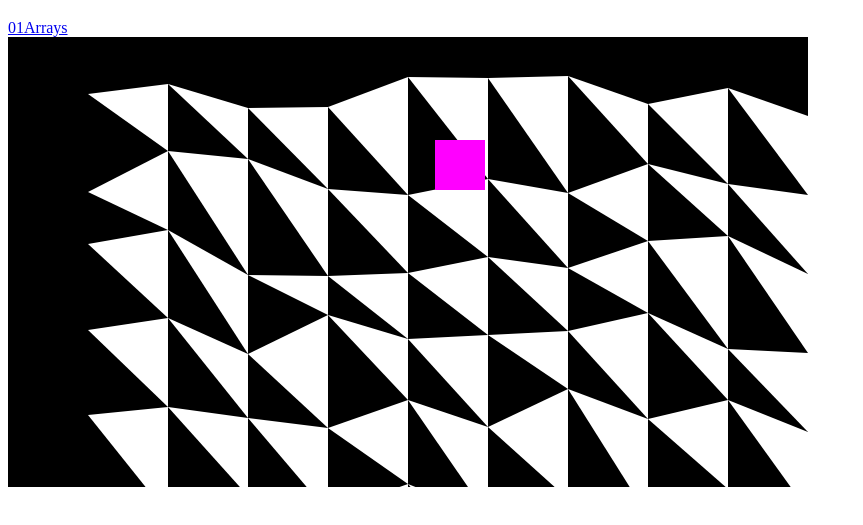
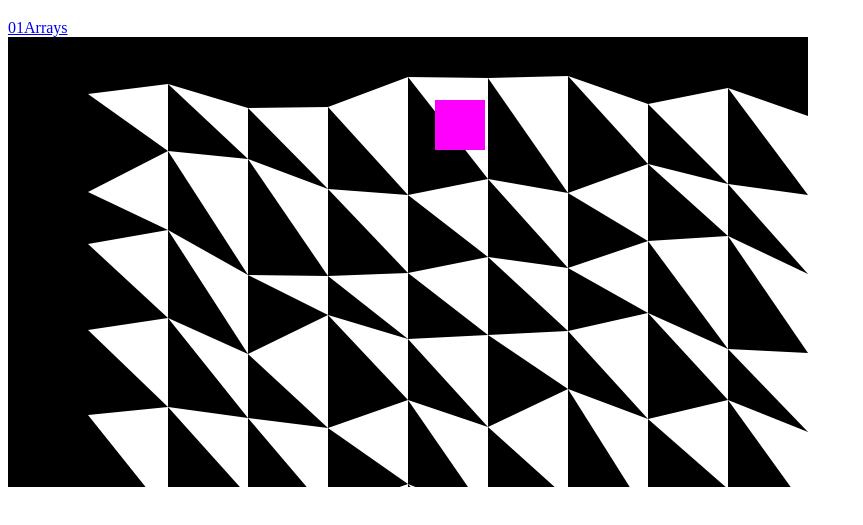
Before and after one commit to bezabu/bb-js-experiment, a plain HTML site: page index.html in a window 1280 px wide. Shown: the part 61-586 px from the top of the page, without its empty margins (0-863 px from the left). Drawn offline with Linux system fonts and the light colour scheme.

Commit message:
Added height offset to y coord in playerdraw based on heightmap

```diff
--- a/assets/js/script.js
+++ b/assets/js/script.js
@@ -9,7 +9,7 @@ function initGame() {
     let terrain = [];
     let rows = 11;
     let columns = 11;
-
+    let tileWidth = 80;
     // creating two-dimensional array
     for (let i = 0; i < rows; i++) {
         terrain[i] = [];
@@ -36,8 +36,8 @@ function initGame() {
         playerMove(player, event.key);
     });
     console.log("initialized");
-    playerDraw(player);
-    setInterval(gameLoop, 40, player, terrain);
+    playerDraw(player, terrain, tileWidth);
+    setInterval(gameLoop, 40, player, terrain, tileWidth);
 }
 
 
@@ -60,19 +60,21 @@ function playerMove(player, eventKey) {
     }
 
 }
-function playerDraw(drawObject) {
+function playerDraw(drawObject, terrain, tileWidth) {
     const canvas = document.getElementById("game-area");
     const ctx = canvas.getContext("2d");
+    let yOffset = 0;
+    yOffset = terrain[Math.floor(drawObject.playerX / tileWidth)][Math.floor(drawObject.playerY / tileWidth)];
     if (canvas.getContext) {
         ctx.fillStyle = "#ff00ff";
-        ctx.fillRect(drawObject.playerX, drawObject.playerY, 50, 50);
+        ctx.fillRect(drawObject.playerX, drawObject.playerY - yOffset, 50, 50);
         //console.log(`draw player at ${drawObject.playerX}, ${drawObject.playerY}`);
     }
 }
-function terrainDraw(terrain) {
+function terrainDraw(terrain, tileWidth) {
     const canvas = document.getElementById("game-area");
     const ctx = canvas.getContext("2d");
-    let tileWidth = 80;
+
     ctx.fillStyle = "#ffffff";
     let heightOffSet = "";
     let heightOffSetNextX = "";
@@ -99,11 +101,11 @@ function clearCanvas() {
         ctx.fillRect(0, 0, 800, 450);
     }
 }
-function gameLoop(player, terrain) {
+function gameLoop(player, terrain, tileWidth) {
     clearCanvas();
-    terrainDraw(terrain);
+    terrainDraw(terrain, tileWidth);
     console.log(player.playerId);
-    playerDraw(player);
+    playerDraw(player, terrain, tileWidth);
 
 }
 
```
Also changed, not shown: arrays.html (+11 -7 lines).
